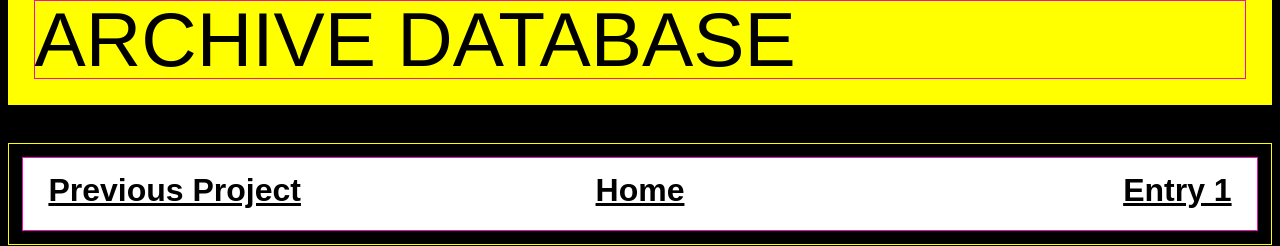
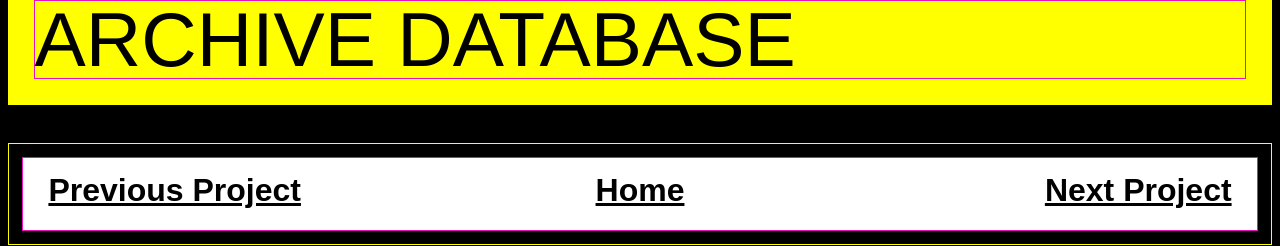
Before and after one commit to thihamz/harmonic_collection, a plain HTML site: page entry-5/index.html in a window 1280 px wide. Shown: the part 560-806 px from the top of the page. Drawn offline with Linux system fonts and the light colour scheme; a web font is replaced by a local one.

Commit message:
Link Updates
updated nav links on all projects

```diff
--- a/entry-5/index.html
+++ b/entry-5/index.html
@@ -39,8 +39,8 @@
                     </a>
                 </nav>
                 <nav id="nav-next">
-                    <a id="nav-a" href="https://thihamz.github.io/harmonic_collection/entry-1/index.html">
-                    Entry 1
+                    <a id="nav-a" href="https://thihamz.github.io/harmonic_collection/entry-6/index.html">
+                    Next Project
                     </a>
                 </nav>
             </aside>
```
Also changed, not shown: entry-6/index.html (+2 -2 lines), entry-7/index.html (+1 -1 lines), index.html (+4 -0 lines), ._index.html, entry-5/._index.html, entry-6/._index.html, entry-7/._index.html (added), entry-7/._setup.css (added), entry-7/._stylesheet.css (added).
